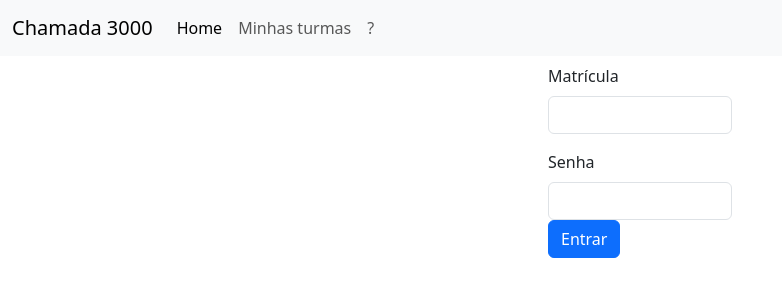
After one commit to anasofia0/chamada, a Flask app: template app/templates/login.html in a window 1280 px wide. The commit adds this page. Shown: the top 300 px of the page, without its empty margins (0-782 px from the left). Run offline with Flask 3, Linux system fonts and the light colour scheme; the template is opened without the code that fills it, so the values that code supplies are empty; some libraries are stand-ins or nearby versions.

```diff
--- /dev/null
+++ b/app/controllers/__init__.py
@@ -0,0 +1,4 @@
+
+def blueprints():
+    from .auth import bp as auth_bp
+    return auth_bp
--- a/app/templates/base.html
+++ b/app/templates/base.html
@@ -0,0 +1,49 @@
+<!doctype html>
+<html lang="en">
+    <head>
+        {% block head %}
+        <!-- Required meta tags -->
+        <meta charset="utf-8">
+        <meta name="viewport" content="width=device-width, initial-scale=1, shrink-to-fit=no">
+
+        {% block styles %}
+            <!-- Bootstrap CSS -->
+            {{ bootstrap.load_css() }}
+        {% endblock %}
+
+        <title>{% block title %}{% endblock %} - chamada</title>
+        {% endblock %}
+    </head>
+    <body>
+        <nav class="navbar navbar-expand-lg bg-body-tertiary">
+            <div class="container-fluid">
+                <a class="navbar-brand" href="/">Chamada 3000</a>
+                <button class="navbar-toggler" type="button" data-bs-toggle="collapse" data-bs-target="#navbarSupportedContent" aria-controls="navbarSupportedContent" aria-expanded="false" aria-label="Toggle navigation">
+                    <span class="navbar-toggler-icon"></span>
+                </button>
+                <div class="collapse navbar-collapse" id="navbarSupportedContent">
+                    <ul class="navbar-nav me-auto mb-2 mb-lg-0">
+                        <li class="nav-item">
+                        <a class="nav-link active" aria-current="page" href="/">Home</a>
+                        </li>
+                        <li class="nav-item">
+                            <a class="nav-link" href="/">Minhas turmas</a>
+                        </li>
+                        <li class="nav-item">
+                            <a class="nav-link" href="/">?</a>
+                        </li>
+                    </ul>
+                    {% block session%}{% endblock %}
+                </div>
+            </div>
+        </nav>
+        <!-- Your page content -->
+        {% block content %}
+        {% endblock %}
+
+        {% block scripts %}
+            <!-- Optional JavaScript -->
+            {{ bootstrap.load_js() }}
+        {% endblock %}
+    </body>
+</html>
--- /dev/null
+++ b/app/templates/login.html
@@ -0,0 +1,19 @@
+{% extends "base.html" %}
+{% block title %}Login{% endblock %}
+{% block content%}
+    <form>
+        <div class="mx-auto p-2" style="width: 200px;">
+            <div class="mb-3">
+                <label for="exampleFormControlInput1" class="form-label">Matrícula</label>
+                <input type="email" class="form-control" id="exampleFormControlInput1">
+            </div>
+            <div>
+                <label for="inputPassword5" class="form-label">Senha</label>
+                <input type="password" id="inputPassword5" class="form-control" aria-labelledby="passwordHelpBlock">
+            </div>
+            <div class="col-12">
+                <button class="btn btn-primary" type="submit">Entrar</button>
+            </div>
+        </div>
+    </form>
+{% endblock %}
--- a/pyproject.toml
+++ b/pyproject.toml
@@ -9,6 +9,7 @@ readme = "README.md"
 python = "^3.8"
 flask = "^2.3.2"
 bootstrap-flask = "^2.2.0"
+flask-wtf = "^1.1.1"
 
 [tool.poetry.group.test.dependencies]
 pytest = "^6.0.0"
```
Also changed, not shown: app/app.py (+20 -6 lines), app/controllers/auth.py (added, +21 -0 lines), app/controllers/form.py (added, +43 -0 lines), app/controllers/main.py (+5 -5 lines), app/templates/index.html (+7 -0 lines), app/templates/register.html (added, +34 -0 lines), 1 other file.
